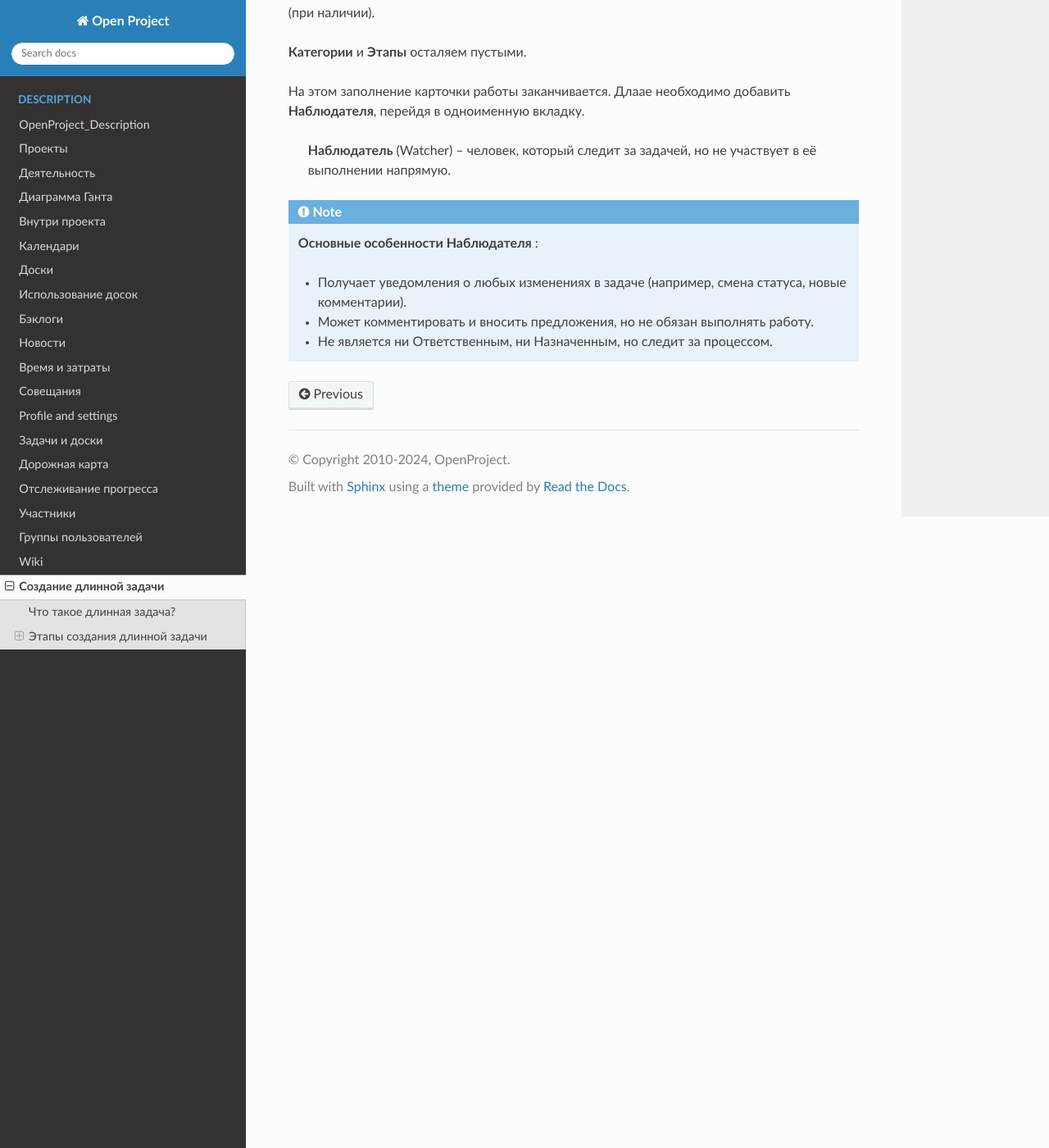
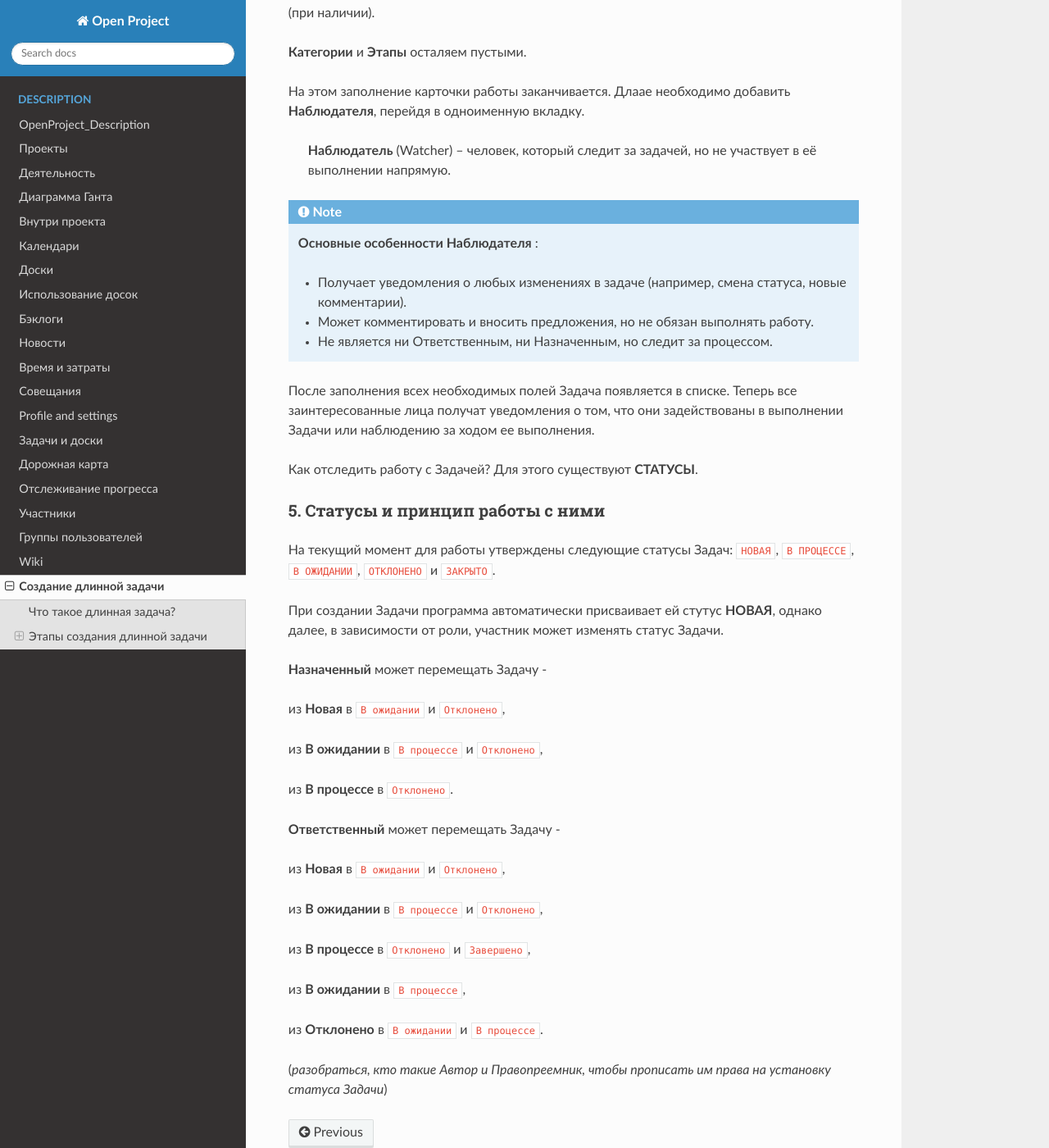
Before and after one commit to engi-su/open_project_docs, a Sphinx documentation site: the page built from source/Setup_long_task/Long_task_creation.rst, in a window 1280 px wide and 1400 px high, scrolled down 1767 px. Shown: the whole window at 82% size. Built offline with Sphinx 7.4.7 and the Read the Docs theme 3.1.0, drawn with Linux system fonts in a browser that asks for light colours.

Commit message:
20.03.2025

```diff
--- a/source/Setup_long_task/Long_task_creation.rst
+++ b/source/Setup_long_task/Long_task_creation.rst
@@ -83,3 +83,45 @@
    - Может комментировать и вносить предложения, но не обязан выполнять работу.
 
    - Не является ни Ответственным, ни Назначенным, но следит за процессом.
+
+
+После заполнения всех необходимых полей Задача появляется в списке. Теперь все
+заинтересованные лица получат уведомления о том, что они задействованы в
+выполнении Задачи или наблюдению за ходом ее выполнения.
+
+Как отследить работу с Задачей? Для этого существуют **СТАТУСЫ**.
+
+5. Статусы и принцип работы с ними
+~~~~~~~~~~~~~~~~~~~~~~~~~~~~~~~~~~~
+
+На текущий момент для работы утверждены следующие статусы Задач: ``НОВАЯ``,
+``В ПРОЦЕССЕ``, ``В ОЖИДАНИИ``, ``ОТКЛОНЕНО`` и ``ЗАКРЫТО``.
+
+При создании Задачи программа автоматически присваивает ей стутус **НОВАЯ**,
+однако далее, в зависимости от роли, участник может изменять статус Задачи.
+
+**Назначенный** может перемещать Задачу -
+
+из **Новая** в ``В ожидании`` и ``Отклонено``,
+
+из **В ожидании** в ``В процессе`` и ``Отклонено``,
+
+из **В процессе** в ``Отклонено``.
+
+
+**Ответственный** может перемещать Задачу -
+
+из **Новая** в ``В ожидании`` и ``Отклонено``,
+
+из **В ожидании** в ``В процессе`` и ``Отклонено``,
+
+из **В процессе** в ``Отклонено`` и ``Завершено``,
+
+из **В ожидании** в ``В процессе``,
+
+из **Отклонено** в ``В ожидании`` и ``В процессе``.
+
+
+
+(*разобраться, кто такие Автор и Правопреемник, чтобы прописать им права на
+установку статуса Задачи*)
```
